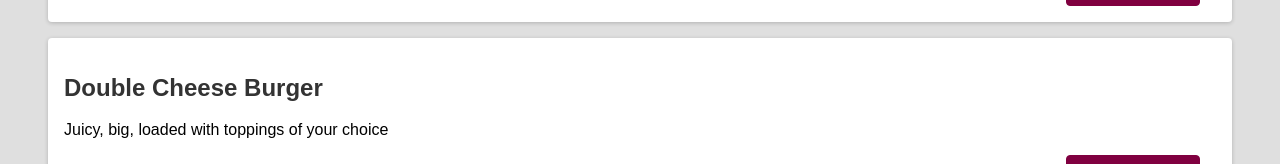
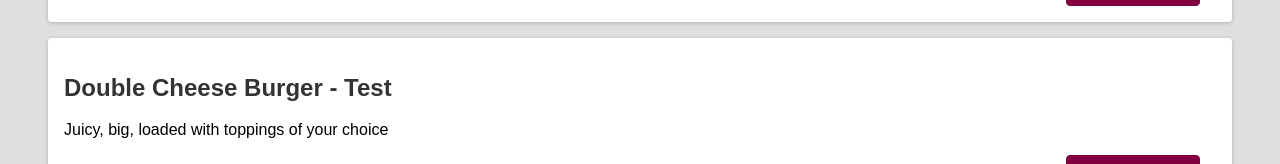
Before and after one commit to supremvanam/Qrder-Frontend, a React (Create React App) app: page / in a window 1280 px wide. Shown: the part 261-425 px from the top of the page. Built offline with nearby package versions, Linux system fonts and the light colour scheme.

Commit message:
Testing Github Access

```diff
--- a/src/App.js
+++ b/src/App.js
@@ -9,7 +9,7 @@ function App() {
         dishDescription="BBQ Chicken Pizza with Fresh Mozzarella and Pickled Jalapeños Recipe"
       />
       <Todo
-        dishTitle="Double Cheese Burger"
+        dishTitle="Double Cheese Burger - Test"
         dishDescription="Juicy, big, loaded with toppings of your choice"
       />
       <Todo
```
